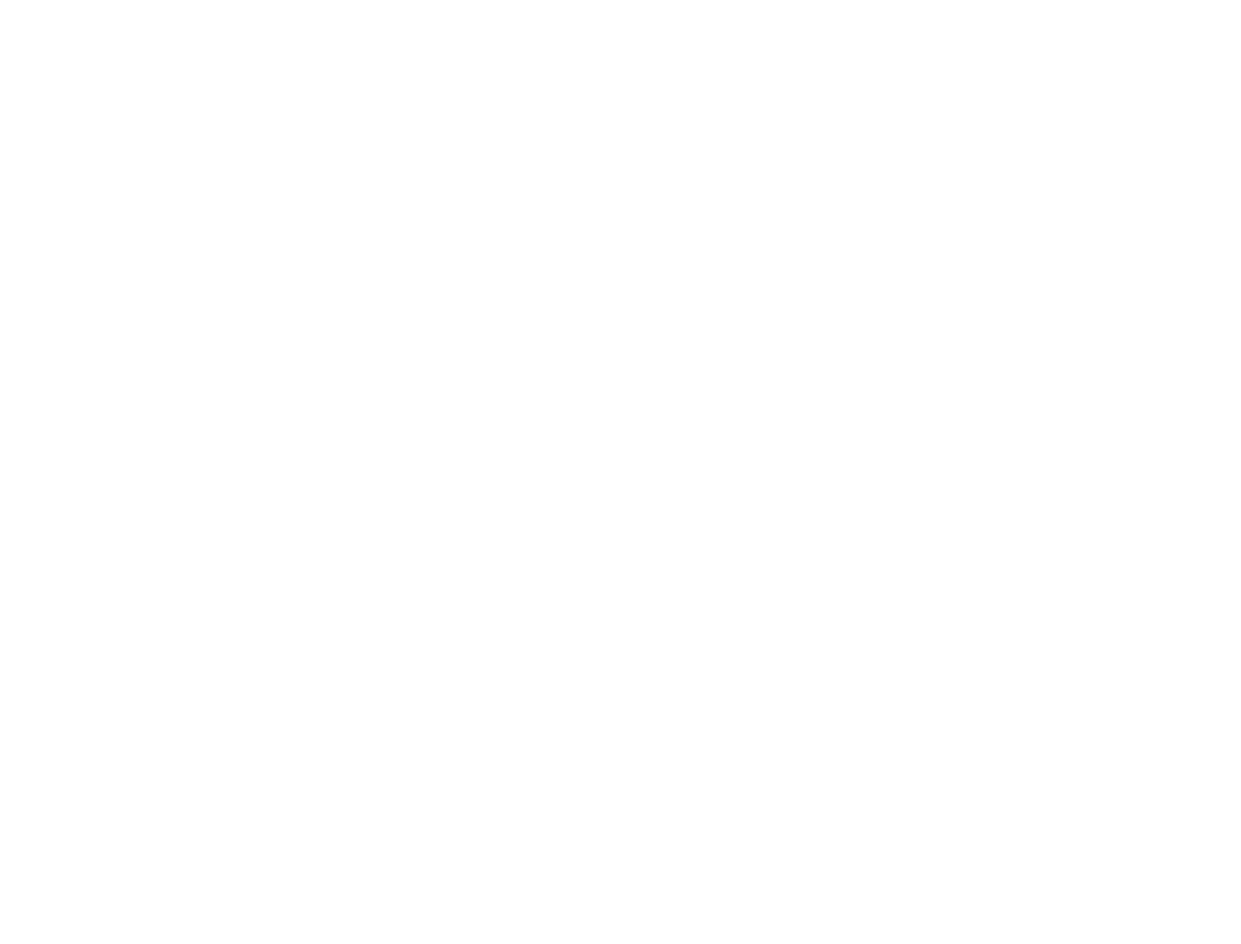
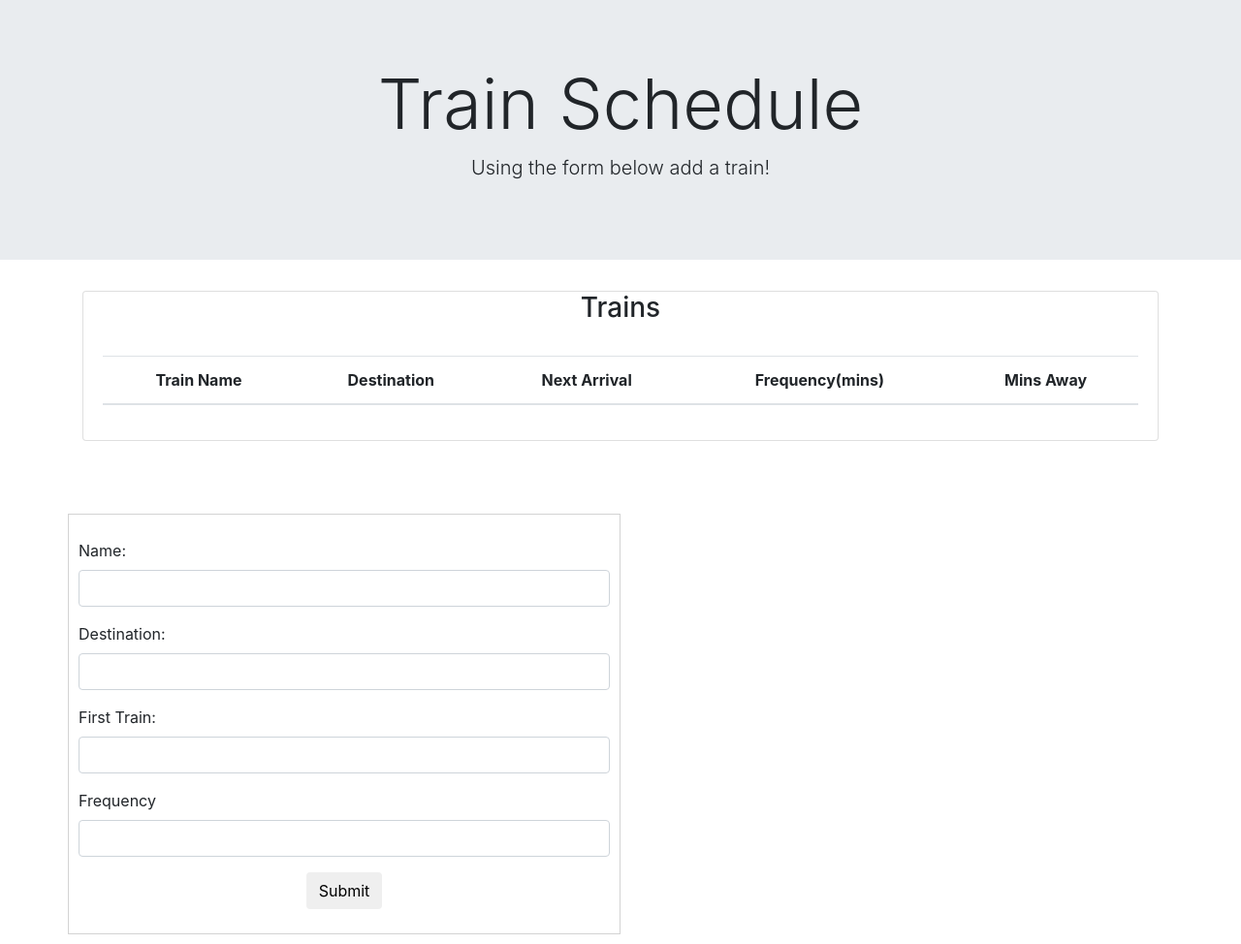
Before and after one commit to Mattlomet/train-activity, a plain HTML site: page index.html in a window 1280 px wide. Shown: the whole page at 97% size. Before the commit the page ends 800 px from the top, so only its background shows below. Drawn offline with nearby package versions, Linux system fonts and the light colour scheme.

Commit message:
hmtl shell cdns layout script tags and link tags

```diff
--- a/index.html
+++ b/index.html
@@ -9,10 +9,76 @@
     <link rel="stylesheet" href="https://stackpath.bootstrapcdn.com/bootstrap/4.1.1/css/bootstrap.min.css">
     <script src="https://cdnjs.cloudflare.com/ajax/libs/jquery/3.2.1/jquery.min.js">
     </script>
+    <script src="https://cdnjs.cloudflare.com/ajax/libs/moment.js/2.22.2/moment.min.js"></script>
     <link rel="stylesheet" href="assets/css/style.css">
 </head>
 
 <body>
+    <div class="jumbotron jumbotron-fluid" style="text-align: center">
+        <div class="container">
+            <h1 class="display-3">Train Schedule</h1>
+            <p class="lead">Using the form below add a train!</p>
+        </div>
+    </div>
+
+    <div class="container" style="margin : 0 auto; text-align: center">
+        <div class="row">
+            <div class="col-12">
+                <div class="card card-primary">
+                    <div class="card-heading">
+                        <h3 class="card-title">
+                            Trains
+                        </h3>
+                    </div>
+                    <div class="card-body">
+                        <table class="table table-hover" id='train-table'>
+                            <thead>
+                                <tr>
+                                    <th>Train Name</th>
+                                    <th>Destination</th>
+                                    <th>Next Arrival</th>
+                                    <th>Frequency(mins)</th>
+                                    <th>Mins Away</th>
+                                </tr>
+                            </thead>
+                            <tbody>
+                            </tbody>
+                        </table>
+                    </div>
+                </div>
+            </div>
+
+        </div>
+        <div class="row">
+            <div class="col-6" style="margin-top: 75px; border: 1px solid lightgrey; padding: 25px; margin-bottom: 10px;">
+                <form role="form">
+                    <div class="form-group row">
+                        <label for="name-input">Name:</label>
+                        <input class="form-control" id="name-input" type="text">
+                    </div>
+                    <div class="form-group row">
+                        <label for="destination-input">Destination:</label>
+                        <input class="form-control" id="destination-input" type="email">
+                    </div>
+                    <div class="form-group row">
+                        <label for="firstTrain-input">First Train:</label>
+                        <input class="form-control" id="firstTrain-input" type="number">
+                    </div>
+                    <div class="form-group row">
+                        <label for="frequency-input">Frequency</label>
+                        <input class="form-control" id="frequency-input" type="number">
+                    </div>
+
+                    <button class="btn btn-default" id="add-Train" type="submit">Submit</button>
+                </form>
+            </div>
+        </div>
+
+
+    </div>
+    </div>
+    </div>
+    </div>
 
 
     <script src="assets/javascript/app.js"></script>
```
